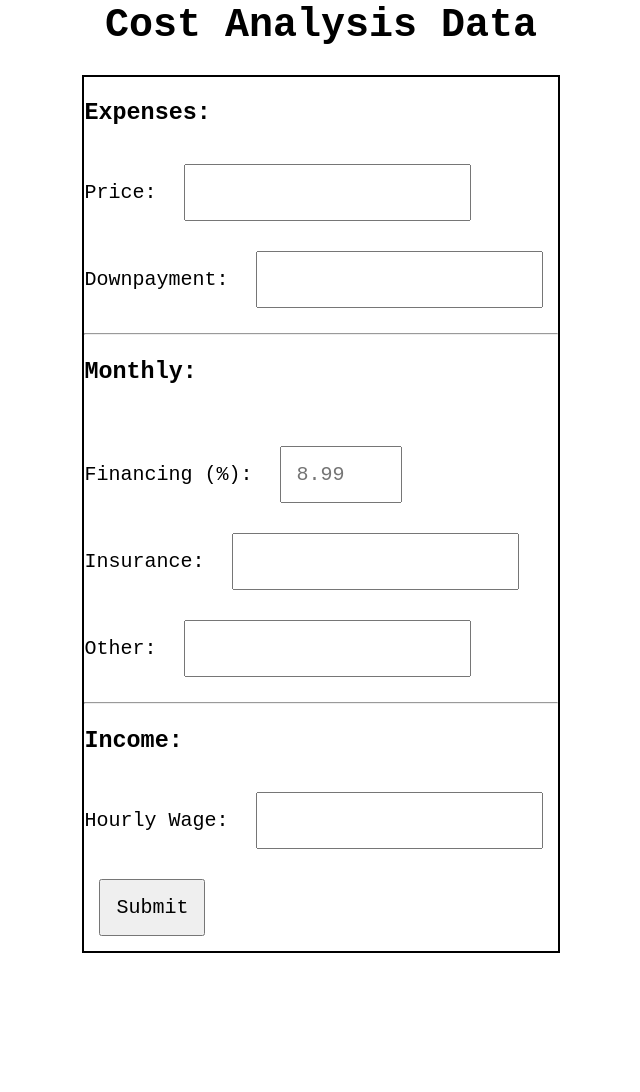
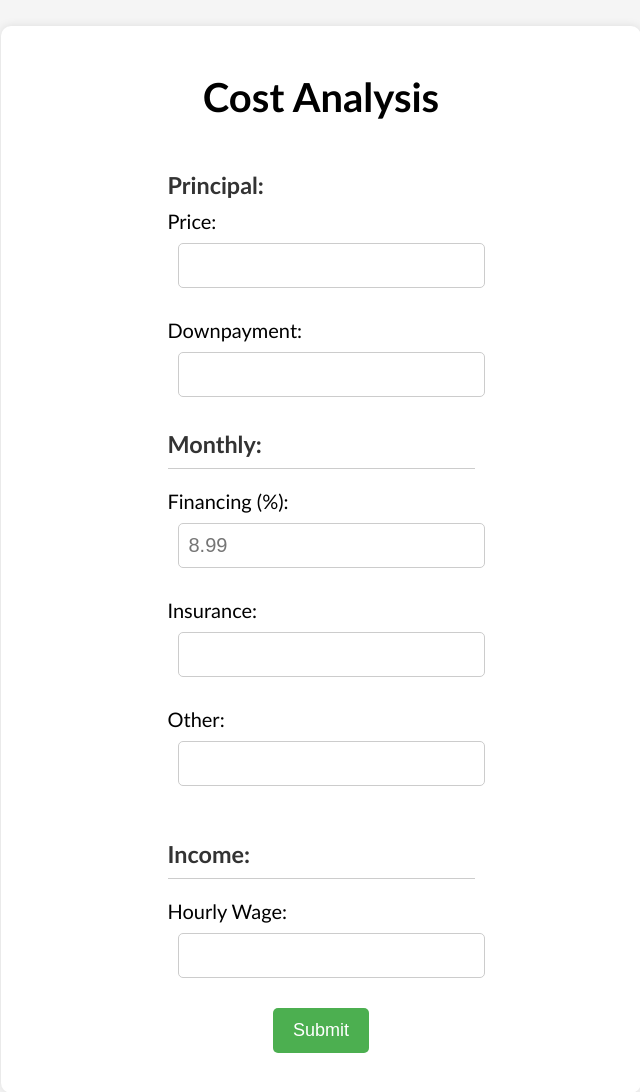
Before and after one commit to cybulskm/costanalysis, a website: page views/report/create.html in a window 1280 px wide. Shown: the part 24-1116 px from the top of the page, without its empty margins (319-959 px from the left). Before the commit the page ends 977 px from the top, so only its background shows below. Drawn offline with Linux system fonts and the light colour scheme.

Commit message:
fixed presentation, still needs work though

```diff
--- a/public/style/style.css
+++ b/public/style/style.css
@@ -1,44 +1,144 @@
-html {
+/* Basic styling for the entire page */
+html,
+body {
     height: 100%;
     width: 100%;
-}
-
-body {
-    font-family: 'Courier New', Courier, monospace;
+    margin: 0;
+    padding: 0;
+    font-family: 'Trebuchet MS', 'Lucida Sans Unicode', 'Lucida Grande', 'Lucida Sans', Arial, sans-serif;
+    background-color: #f5f5f5;
     font-size: 20px;
 }
 
-
-form {
-    border: 2px solid black;
+/* Container to center the form and content */
+.container {
+    max-width: 600px;
+    margin: 50px auto;
+    padding: 20px;
+    background-color: #ffffff;
+    border-radius: 10px;
+    box-shadow: 0px 0px 10px rgba(0, 0, 0, 0.1);
 }
 
-form input {
-    font-family: 'Courier New', Courier, monospace;
-    margin: 15px;
-    padding: 15px;
-    font-size: 20px;
-}
-
-table td th {
-    padding: 10px;
-}
-
-.border-top {
-    border-top: black 2px solid;
-}
-
-.center {
-    max-width: fit-content;
-    margin-left: auto;
-    margin-right: auto
-}
-
+/* Center the text */
 .text-center {
     text-align: center;
 }
 
+/* Form styling */
+form {
+    display: flex;
+    flex-direction: column;
+    align-items: center;
+}
+
+/* Style for each form group */
+.form-group {
+    display: flex;
+    flex-direction: column;
+    margin-bottom: 20px;
+}
+
+/* Inputs styling */
+form input[type="number"],
+form input[type="radio"] {
+    padding: 10px;
+    font-size: 20px;
+    width: 100%;
+    box-sizing: border-box;
+    border: 1px solid #ccc;
+    border-radius: 5px;
+    margin: 10px;
+}
+
+/* Button styling */
+.submit-btn {
+    background-color: #4CAF50;
+    color: white;
+    padding: 12px 20px;
+    border: none;
+    border-radius: 5px;
+    cursor: pointer;
+    font-size: 18px;
+}
+
+.submit-btn:hover {
+    background-color: #45a049;
+}
+
+/* Section headers */
+h3 {
+    margin-bottom: 10px;
+    color: #333;
+}
+
+/* Horizontal rule styling */
+hr {
+    border: 0;
+    height: 1px;
+    background: #ccc;
+    margin-bottom: 20px;
+}
+
+/* Table styling */
+table {
+    width: 100%;
+    border-collapse: collapse;
+    margin-bottom: 20px;
+}
+
+table td,
+th {
+    padding: 10px;
+    border: 1px solid #ddd;
+}
+
+.border-top {
+    border-top-width: 4px;
+    border-top-style: solid;
+    border-top-color: black;
+}
+
+/* Alignment classes */
 .align-right {
-    align-self: right;
-    right: 10%;
+    align-self: flex-end;
+    margin-left: auto;
 }
+
+/* Center content */
+.center {
+    display: flex;
+    justify-content: center;
+}
+
+/* Button styling */
+.download-btn {
+    background-color: #4CAF50;
+    color: white;
+    padding: 10px 20px;
+    border: none;
+    border-radius: 5px;
+    cursor: pointer;
+    font-size: 16px;
+}
+
+.download-btn:hover {
+    background-color: #45a049;
+}
+
+/* Navigation links styling */
+.navigation-links {
+    display: flex;
+    justify-content: space-around;
+    margin-top: 20px;
+}
+
+.nav-link {
+    text-decoration: none;
+    color: #007BFF;
+    font-size: 18px;
+}
+
+.nav-link:hover {
+    text-decoration: underline;
+}
--- a/views/report/create.html
+++ b/views/report/create.html
@@ -3,47 +3,55 @@
 
 <head>
     <meta charset="UTF-8">
-    <title>Create Report</title>
-    <link rel="stylesheet" type="text/css" href="/style/style.css" />
-
+    <meta name="viewport" content="width=device-width, initial-scale=1.0">
+    <title>Cost Analysis for Cars</title>
+    <link rel="stylesheet" type="text/css" href="/style/style.css">
 </head>
 
 <body>
-    <h1 class="text-center">Cost Analysis Data</h1>
-
-    <div class="center">
-        <form method="post" action="/report/create">
-            <h3>Expenses:</h3>
+    <div class="container">
+        <h1 class="text-center">Cost Analysis</h1>
+        <form method="post" action="/report/create" class="center">
+            <div class="section">
+                <h3>Principal:</h3>
+                <div class="form-group">
                     <label for="Price">Price:</label>
                     <input name="Price" type="number" />
-            <br />
+                </div>
+                <div class="form-group">
                     <label for="Downpayment">Downpayment:</label>
                     <input name="Downpayment" type="number" />
-            <br />
+                </div>
+                <h3>Monthly:</h3>
                 <hr />
-            <h3>Monthly:</h3>
-            <br />
-            <!--TODO: Make this a radio for the user to either input % of original price or flat financing cost-->
-            <label for="Financing">Financing (%):</label>
-            <input name="Financing" type="number" placeholder="8.99" step="0.01" min="0" max="10" />
-
-            <br />
+                <div class="form-group">
+                    <label for="Finacing">Financing (%):</label>
+                    <input name="Financing" type="number" placeholder="8.99" step="0.01" />
+                </div>
+                <div class="form-group">
                     <label for="Insurance">Insurance:</label>
                     <input name="Insurance" type="number" />
-            <br />
+                </div>
+                <div class="form-group">
                     <label for="Other">Other:</label>
                     <input name="Other" type="number" />
+                </div>
+            </div>
+
+            <div class="section">
+                <h3>Income:</h3>
                 <hr />
-            <h3>Income:</h3>
+                <div class="form-group">
                     <label for="Wage">Hourly Wage:</label>
-            <input name="Wage" type="number" step="0.01" />
+                    <input name="Wage" type="number" />
+                </div>
+            </div>
 
-            <br />
-            <!-- Change this to a submit button -->
-            <input type="submit" value="Submit" />
+            <div class="form-group">
+                <input type="submit" value="Submit" class="submit-btn" />
+            </div>
         </form>
     </div>
-
 </body>
 
 </html>
```
Also changed, not shown: views/report/index.html (+37 -36 lines). Lines whose indentation alone changed are shown as unchanged.
